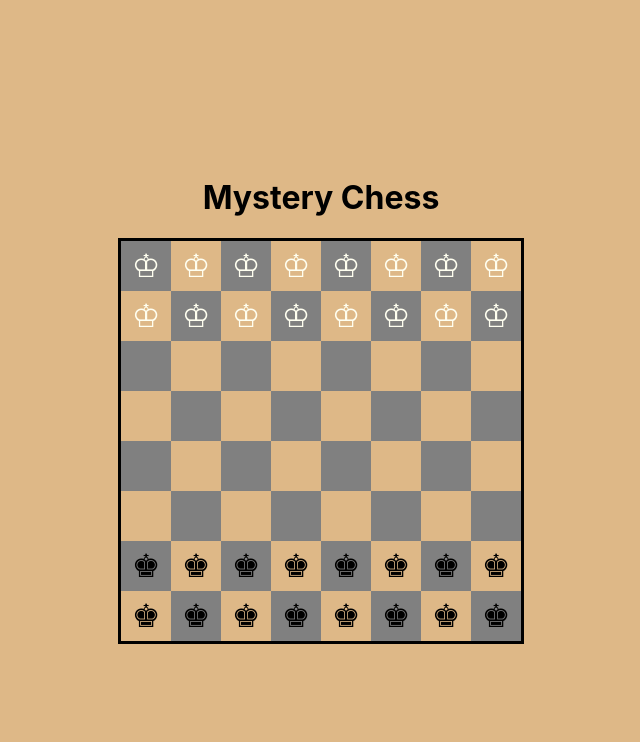
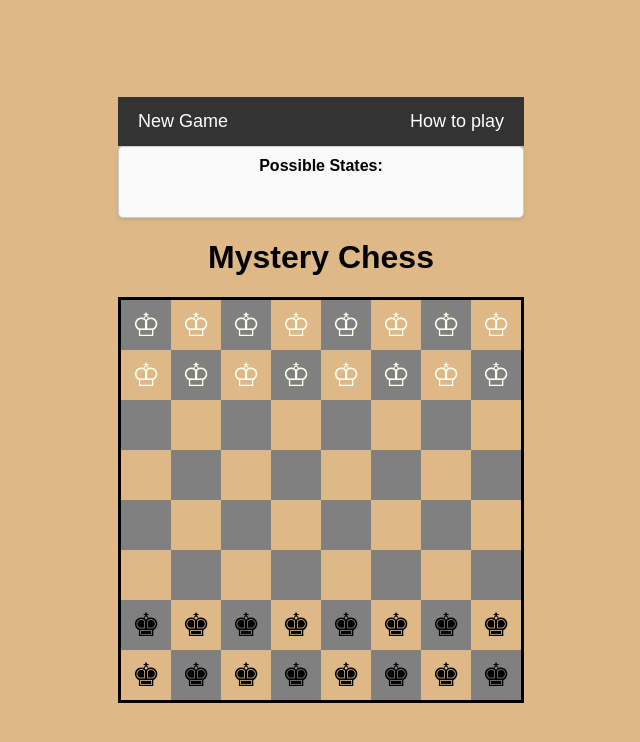
Before and after one commit to DevShah/mystery_chess, a React (Create React App) app: page / in a window 1280 px wide. Shown: the top 742 px of the page, without its empty margins (319-959 px from the left). Built offline with nearby package versions, Linux system fonts and the light colour scheme.

Commit message:
Added info bar and state elimination

```diff
--- a/src/App.css
+++ b/src/App.css
@@ -58,3 +58,12 @@ body {
 h1 {
   text-align: center;
 }
+
+.content {
+  padding-top: 60px; /* Add padding to avoid content being hidden behind the navbar */
+}
+
+section {
+  padding: 60px 20px;
+  border-bottom: 1px solid #ddd;
+}
--- a/src/App.js
+++ b/src/App.js
@@ -1,6 +1,8 @@
 import React, { createContext, useState } from 'react';
 import Chessboard from './components/chessboard';
 import './App.css';
+import {Navbar} from "./components/navbar";
+import {Infobar} from "./components/infobar"
 
 const initialBoard = [
   ['w1', 'w2', 'w3', 'w4', 'w5', 'w6', 'w7', 'w8'],
@@ -87,6 +89,27 @@ const App = () => {
     'b16': ['KING', 'QUEEN', 'ROOK', 'BISHOP', 'KNIGHT', 'PAWN'],
   });
 
+  const [hover, setHover] = useState("");
+
+  const [availablePieces, setAvailablePieces] = useState({
+    "w": {
+      "QUEEN": 1,
+      "KING": 1,
+      "PAWN": 8,
+      "ROOK": 2,
+      "BISHOP": 2,
+      "KNIGHT": 2
+    },
+    "b": {
+      "QUEEN": 1,
+      "KING": 1,
+      "PAWN": 8,
+      "ROOK": 2,
+      "BISHOP": 2,
+      "KNIGHT": 2
+    }
+  })
+
   const determinePossiblePieces = (from, to) => {
     const [fromX, fromY] = from;
     const [toX, toY] = to;
@@ -94,7 +117,7 @@ const App = () => {
     const possiblePieces = [];
 
     // Pawn
-    if (fromX === toX && (toY === fromY + 1 || toY === fromY - 1)) {
+    if (fromY === toY && (toX === fromX + 1 || toX === fromX - 1)) {
       possiblePieces.push('PAWN');
     }
 
@@ -131,9 +154,34 @@ const App = () => {
     setPiecePossibilities(prevState => {
       const currentPossibilities = prevState[piece];
       let intersectPossibilities = currentPossibilities.filter(value => possibilities.includes(value));
+
+      // If the piece has been determined to be a QUEEN, update the possibilities for other pieces
+      if (intersectPossibilities.length === 1) {
+        const color = piece[0]; // 'w' or 'b'
+        let remaining = intersectPossibilities[0];
+
+        setAvailablePieces(prevState =>  {
+          let prevColorState = prevState[color]
+          let newAvailable = ({
+            ...prevState,
+            [color]: {...prevColorState, [remaining]: prevState[color][remaining] - 1}
+          });
+          return newAvailable
+        });
+
+        // Update the possibilities for all other pieces of the same color
+        const newPiecePossibilities = prevState;
+        for (const key in prevState) {
+          if (key !== piece && key[0] === color && availablePieces[color][remaining] === 0 && newPiecePossibilities[key][0] !== remaining) {
+            newPiecePossibilities[key] = newPiecePossibilities[key].filter(value => value !== remaining);
+          }
+        }
+
+      }
+
       return {
         ...prevState,
-        [piece]: intersectPossibilities
+        [piece]: intersectPossibilities,
       };
     });
 
@@ -147,16 +195,15 @@ const App = () => {
       const newHistory = [...currentHistory, to];
       return {
         ...prevState,
-        [piece]: newHistory
+        [piece]: newHistory,
       };
     });
   };
 
-  // console.log(piecePossibilities);
-
-
   return (
-    <GameContext.Provider value={{ board, history, piecePossibilities, handleMove }}>
+    <GameContext.Provider value={{ board, history, piecePossibilities, handleMove, setHover }}>
+      <Navbar />
+      <Infobar hover={hover}/>
       <h1>Mystery Chess</h1>
       <div className="chessboard-container">
         <Chessboard />
--- /dev/null
+++ b/src/components/infobar.css
@@ -0,0 +1,22 @@
+.infobar-container {
+  padding: 10px;
+  background-color: #f9f9f9;
+  border: 1px solid #ccc;
+  border-radius: 5px;
+  box-shadow: 0 2px 4px rgba(0, 0, 0, 0.1);
+  overflow: hidden;
+  text-align: center;
+  height: 50px;
+}
+
+.infobar-title {
+  font-weight: bold;
+  margin-bottom: 5px;
+  text-align: center;
+}
+
+.infobar-content {
+  white-space: pre-wrap; /* Preserve whitespace and wrap text */
+  word-wrap: break-word; /* Break long words if necessary */
+  color: #333;
+}
--- /dev/null
+++ b/src/components/infobar.jsx
@@ -0,0 +1,13 @@
+import React from 'react';
+import './infobar.css';
+
+export const Infobar = ({ hover }) => {
+  return (
+    <div className="infobar-container">
+      <div className="infobar-title">Possible States:</div>
+      <div className="infobar-content">{hover}</div>
+    </div>
+  );
+};
+
+export default Infobar;
--- /dev/null
+++ b/src/components/navbar.css
@@ -0,0 +1,44 @@
+body {
+  margin: 0;
+  font-family: Arial, sans-serif;
+}
+
+.navbar {
+  align-items: center;
+  top: 0;
+  width: 100%;
+  background-color: #333;
+  overflow: hidden;
+  z-index: 1000; /* Ensure it stays on top of other content */
+}
+
+.navbar-brand {
+  color: white;
+  text-align: center;
+  padding: 14px 20px;
+  text-decoration: none;
+  font-size: 18px;
+}
+
+.navbar-nav {
+  list-style-type: none;
+  margin: 0;
+  padding: 0;
+  display: flex;
+  width: 100;
+  justify-content: space-between;
+}
+
+.nav-link {
+  display: block;
+  color: white;
+  text-align: center;
+  padding: 14px 20px;
+  text-decoration: none;
+  font-size: 18px;
+}
+
+.nav-link:hover {
+  background-color: #ddd;
+  color: black;
+}
--- /dev/null
+++ b/src/components/navbar.jsx
@@ -0,0 +1,19 @@
+import React from 'react';
+import './navbar.css';
+
+export const Navbar = () => {
+  return (
+    <nav className="navbar">
+      <ul className="navbar-nav">
+        <li className="nav-item">
+          <a href="/" className="nav-link">New Game</a>
+        </li>
+        <li className="nav-item">
+          <a href="#about" className="nav-link">How to play</a>
+        </li>
+      </ul>
+    </nav>
+  );
+};
+
+export default Navbar;
--- a/src/components/piece.jsx
+++ b/src/components/piece.jsx
@@ -1,26 +1,13 @@
 import React from 'react';
-import { useEffect } from 'react';
-import { useState } from 'react';
+import { useContext } from 'react';
 import { useDrag } from 'react-dnd';
 import './piece.css';
+import { GameContext } from '../App';
 
 const Piece = ({ type, color, position, label }) => {
 
-  const [moves, setMoves] = useState([]);
-  // const [history, setHistory] = useState([]);
-  // const [current, setCurrent] = useState([]);
+  const { piecePossibilities, setHover } = useContext(GameContext);
 
-  // useEffect(() => {
-
-  //   if (current[0] !== position[0] || current[1] !== position[1]) {
-  //     setHistory(history => [...history, position])
-  //     setCurrent(position);
-  //   }
-  // }, [position, current]);
-
-  // useEffect(() => {
-  //   console.log(history);
-  // }, [history]);
 
   const [{ isDragging }, drag] = useDrag(() => ({
     type: 'piece',
@@ -35,20 +22,9 @@ const Piece = ({ type, color, position, label }) => {
       ref={drag}
       className={`piece ${color}`}
       style={{ opacity: isDragging ? 0.5 : 1 }}
+      onMouseOver={() =>setHover(piecePossibilities[label].join(", "))}
+      onMouseOut={() => setHover('')}
     >
-      {/* <span class="state"></span> */}
-      {/* {type === 'k' && '♔'}
-      {type === 'q' && '♕'}
-      {type === 'r' && '♖'}
-      {type === 'b' && '♗'}
-      {type === 'n' && '♘'}
-      {type === 'p' && '♙'}
-      {type === 'K' && '♚'}
-      {type === 'Q' && '♛'}
-      {type === 'R' && '♜'}
-      {type === 'B' && '♝'}
-      {type === 'N' && '♞'}
-      {type === 'P' && '♟'} */}
       {type === 'w' && '♔'}
       {type === 'b' && '♚'}
     </div>
--- a/src/index.js
+++ b/src/index.js
@@ -10,7 +10,7 @@ const root = ReactDOM.createRoot(document.getElementById('root'));
 root.render(
   <React.StrictMode>
     <DndProvider>
-      <App />
+    <App />
     </DndProvider>
   </React.StrictMode>
 );
```
